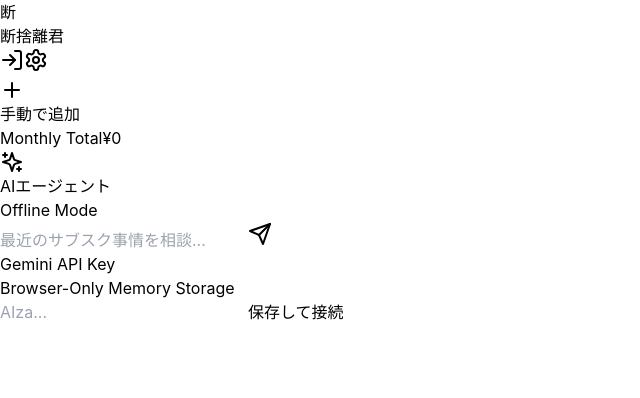
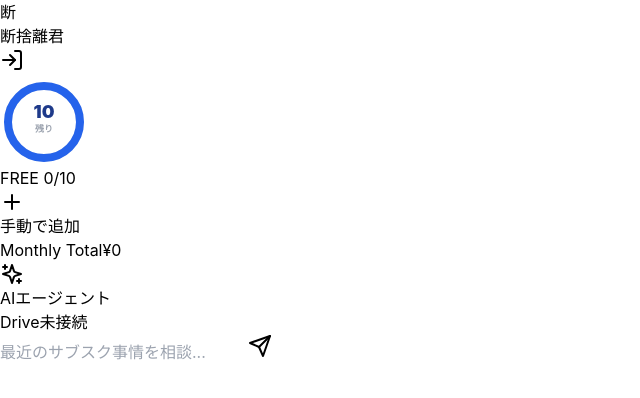
Before and after one commit to atsunarisayama/contract-manager, a React (Vite) app in the folder contract-manager-app/: page / in a window 1280 px wide. Shown: the top 398 px of the page, without its empty margins (0-640 px from the left). Built offline with nearby package versions, Linux system fonts and the light colour scheme.

Commit message:
fix: App.jsx更新

```diff
--- a/contract-manager-app/src/App.jsx
+++ b/contract-manager-app/src/App.jsx
@@ -1,9 +1,36 @@
 import React, { useState, useEffect, useRef } from 'react';
-import { X, Plus, Send, Sparkles, Trash2, Search, Settings, Cloud, CloudOff, LogIn, LogOut } from 'lucide-react';
+import { X, Plus, Send, Sparkles, Cloud, LogIn } from 'lucide-react';
 
 const CLIENT_ID = '225390370216-6ss986645gnsb7jqbgiqv5sbrn282c74.apps.googleusercontent.com';
 const SCOPES = 'https://www.googleapis.com/auth/drive.file';
 const FILE_NAME = 'minimalizer_data.json';
+const LIMIT_FREE = 10;
+const LIMIT_PAID = 50;
+
+const UsageDonut = ({ used, limit, isPaid }) => {
+  const radius = 36;
+  const circumference = 2 * Math.PI * radius;
+  const remaining = Math.max(0, limit - used);
+  const progress = remaining / limit;
+  const dashOffset = circumference * (1 - progress);
+  const color = progress > 0.5 ? '#2563eb' : progress > 0.2 ? '#f59e0b' : '#ef4444';
+  return (
+    <div className="flex flex-col items-center gap-1">
+      <svg width="88" height="88" viewBox="0 0 88 88">
+        <circle cx="44" cy="44" r={radius} fill="none" stroke="#e5e7eb" strokeWidth="8" />
+        <circle cx="44" cy="44" r={radius} fill="none" stroke={color} strokeWidth="8"
+          strokeDasharray={circumference} strokeDashoffset={dashOffset}
+          strokeLinecap="round" transform="rotate(-90 44 44)"
+          style={{ transition: 'stroke-dashoffset 0.5s ease' }} />
+        <text x="44" y="40" textAnchor="middle" style={{ fontSize: '18px', fontWeight: 900, fill: '#1e3a8a' }}>{remaining}</text>
+        <text x="44" y="54" textAnchor="middle" style={{ fontSize: '9px', fill: '#9ca3af', fontWeight: 700 }}>残り</text>
+      </svg>
+      <div className={`text-[9px] font-black uppercase tracking-widest px-2 py-0.5 rounded-full ${isPaid ? 'bg-blue-100 text-blue-600' : 'bg-gray-100 text-gray-400'}`}>
+        {isPaid ? 'PRO' : 'FREE'} {used}/{limit}
+      </div>
+    </div>
+  );
+};
 
 const ContractManager = () => {
   const [contracts, setContracts] = useState([]);
@@ -15,70 +42,63 @@ const ContractManager = () => {
   const [showAISuggestion, setShowAISuggestion] = useState(false);
   const [aiSuggestion, setAISuggestion] = useState(null);
   const [deleteTarget, setDeleteTarget] = useState(null);
-  const [searchFilter, setSearchFilter] = useState('');
-  const [geminiApiKey, setGeminiApiKey] = useState('');
-  const [showApiKeyInput, setShowApiKeyInput] = useState(false);
   const [accessToken, setAccessToken] = useState(null);
   const [driveFileId, setDriveFileId] = useState(null);
-  // ✅ 修正: 手動追加用の専用state
   const [newContract, setNewContract] = useState({ name: '', monthlyFee: '' });
+  const [usageCount, setUsageCount] = useState(0);
+  const [usageMonth, setUsageMonth] = useState('');
+  const [isPaid, setIsPaid] = useState(false);
+  const usageLimit = isPaid ? LIMIT_PAID : LIMIT_FREE;
   const chatEndRef = useRef(null);
 
-  // 1. 初期化ロジック
   useEffect(() => {
-    const savedKey = localStorage.getItem('geminiApiKey');
-    if (savedKey) setGeminiApiKey(savedKey);
-    else setShowApiKeyInput(true);
+    const savedUsage = localStorage.getItem('usageData');
+    const currentMonth = new Date().toISOString().slice(0, 7);
+    if (savedUsage) {
+      const { count, month } = JSON.parse(savedUsage);
+      if (month === currentMonth) { setUsageCount(count); setUsageMonth(month); }
+      else resetUsage(currentMonth);
+    } else { resetUsage(currentMonth); }
 
-    // Google Identity Servicesの準備
     const script = document.createElement('script');
     script.src = "https://accounts.google.com/gsi/client";
     script.onload = () => {
       window.tokenClient = window.google.accounts.oauth2.initTokenClient({
-        client_id: CLIENT_ID,
-        scope: SCOPES,
+        client_id: CLIENT_ID, scope: SCOPES,
         callback: (response) => {
-          if (response.access_token) {
-            setAccessToken(response.access_token);
-            loadDataFromDrive(response.access_token);
-          }
+          if (response.access_token) { setAccessToken(response.access_token); loadDataFromDrive(response.access_token); }
         },
       });
     };
     document.body.appendChild(script);
   }, []);
 
-  useEffect(() => {
-    chatEndRef.current?.scrollIntoView({ behavior: 'smooth' });
-  }, [messages]);
+  useEffect(() => { chatEndRef.current?.scrollIntoView({ behavior: 'smooth' }); }, [messages]);
 
-  // 2. Google Drive連携 (Limbs: 手足)
+  const resetUsage = (month) => {
+    setUsageCount(0); setUsageMonth(month);
+    localStorage.setItem('usageData', JSON.stringify({ count: 0, month }));
+  };
+  const incrementUsage = () => {
+    const newCount = usageCount + 1; setUsageCount(newCount);
+    localStorage.setItem('usageData', JSON.stringify({ count: newCount, month: usageMonth }));
+  };
+  const isLimitReached = () => usageCount >= usageLimit;
+
   const handleAuth = () => window.tokenClient.requestAccessToken();
 
   const loadDataFromDrive = async (token) => {
     setIsLoading(true);
     try {
-      const listRes = await fetch(`https://www.googleapis.com/drive/v3/files?q=name='${FILE_NAME}'&fields=files(id,name)`, {
-        headers: { Authorization: `Bearer ${token}` }
-      });
+      const listRes = await fetch(`https://www.googleapis.com/drive/v3/files?q=name='${FILE_NAME}'&fields=files(id,name)`, { headers: { Authorization: `Bearer ${token}` } });
       const listData = await listRes.json();
-
       if (listData.files && listData.files.length > 0) {
-        const fileId = listData.files[0].id;
-        setDriveFileId(fileId);
-        const contentRes = await fetch(`https://www.googleapis.com/drive/v3/files/${fileId}?alt=media`, {
-          headers: { Authorization: `Bearer ${token}` }
-        });
+        const fileId = listData.files[0].id; setDriveFileId(fileId);
+        const contentRes = await fetch(`https://www.googleapis.com/drive/v3/files/${fileId}?alt=media`, { headers: { Authorization: `Bearer ${token}` } });
         const content = await contentRes.json();
         setContracts(Array.isArray(content) ? content : []);
-      } else {
-        await saveDataToDrive([], token);
-      }
-    } catch (e) {
-      console.error("Drive Sync Error:", e);
-    } finally {
-      setIsLoading(false);
-    }
+      } else { await saveDataToDrive([], token); }
+    } catch (e) { console.error("Drive Sync Error:", e); } finally { setIsLoading(false); }
   };
 
   const saveDataToDrive = async (newData, token = accessToken, fileId = driveFileId) => {
@@ -88,105 +108,72 @@ const ContractManager = () => {
     const formData = new FormData();
     formData.append('metadata', new Blob([JSON.stringify(metadata)], { type: 'application/json' }));
     formData.append('file', blob);
-
-    const url = fileId
-      ? `https://www.googleapis.com/upload/drive/v3/files/${fileId}?uploadType=multipart`
-      : `https://www.googleapis.com/upload/drive/v3/files?uploadType=multipart`;
-
-    await fetch(url, {
-      method: fileId ? 'PATCH' : 'POST',
-      headers: { Authorization: `Bearer ${token}` },
-      body: formData
-    }).then(res => res.json()).then(data => { if(data.id) setDriveFileId(data.id); });
+    const url = fileId ? `https://www.googleapis.com/upload/drive/v3/files/${fileId}?uploadType=multipart` : `https://www.googleapis.com/upload/drive/v3/files?uploadType=multipart`;
+    await fetch(url, { method: fileId ? 'PATCH' : 'POST', headers: { Authorization: `Bearer ${token}` }, body: formData })
+      .then(res => res.json()).then(data => { if (data.id) setDriveFileId(data.id); });
   };
 
-  // 3. AI・業務ロジック (Brain: 脳)
   const addContract = async (contractData) => {
-    const contract = {
-      id: Date.now().toString(),
-      ...contractData,
-      monthlyFee: contractData.monthlyFee ? parseInt(contractData.monthlyFee) : 0,
-      addedAt: new Date().toISOString().split('T')[0]
-    };
-    const updated = [...contracts, contract];
-    setContracts(updated);
+    const contract = { id: Date.now().toString(), ...contractData, monthlyFee: contractData.monthlyFee ? parseInt(contractData.monthlyFee) : 0, addedAt: new Date().toISOString().split('T')[0] };
+    const updated = [...contracts, contract]; setContracts(updated);
     if (accessToken) await saveDataToDrive(updated);
-    setShowAddModal(false);
-    setShowAISuggestion(false);
-    // ✅ 修正: 追加後にフォームをリセット
-    setNewContract({ name: '', monthlyFee: '' });
+    setShowAddModal(false); setShowAISuggestion(false); setNewContract({ name: '', monthlyFee: '' });
   };
 
   const deleteContract = async (id) => {
-    const updated = contracts.filter(c => c.id !== id);
-    setContracts(updated);
-    if (accessToken) await saveDataToDrive(updated);
-    setShowDeleteModal(false);
+    const updated = contracts.filter(c => c.id !== id); setContracts(updated);
+    if (accessToken) await saveDataToDrive(updated); setShowDeleteModal(false);
   };
 
   const callGeminiAPI = async (userMessage) => {
-    if (!geminiApiKey) return;
+    if (isLimitReached()) {
+      setMessages(prev => [...prev, { role: 'assistant', content: isPaid ? '今月の利用上限（50回）に達しました。来月1日にリセットされます。' : '無料プランの今月の利用上限（10回）に達しました。有料プラン（月500円）で50回まで使えます。' }]);
+      return;
+    }
     const contractsContext = contracts.map(c => `- ${c.name} (¥${c.monthlyFee}/月)`).join('\n');
     const systemPrompt = `あなたはサブスク管理アシスタントです。\n現在の契約リスト:\n${contractsContext || 'なし'}\n提案時は SUGGEST: {"name": "...", "monthlyFee": ...} 形式を必ず含めてください。`;
-
     try {
-      const response = await fetch(`https://generativelanguage.googleapis.com/v1beta/models/gemini-flash-latest:generateContent?key=${geminiApiKey}`, {
-        method: 'POST',
-        headers: { 'Content-Type': 'application/json' },
-        body: JSON.stringify({
-          contents: [{ parts: [{ text: `${systemPrompt}\n\nユーザー: ${userMessage}` }] }]
-        })
-      });
+      // VercelサーバーレスAPI経由（APIキーはVercel環境変数 GEMINI_API_KEY に設置）
+      const response = await fetch('/api/chat', { method: 'POST', headers: { 'Content-Type': 'application/json' }, body: JSON.stringify({ message: `${systemPrompt}\n\nユーザー: ${userMessage}` }) });
       const data = await response.json();
-      const aiResponse = data.candidates[0].content.parts[0].text;
+      const aiResponse = data.text;
+      incrementUsage();
       const suggestMatch = aiResponse.match(/SUGGEST:\s*({.*?})/);
-
       if (suggestMatch) {
-        setAISuggestion(JSON.parse(suggestMatch[1]));
-        setShowAISuggestion(true);
+        setAISuggestion(JSON.parse(suggestMatch[1])); setShowAISuggestion(true);
         setMessages(prev => [...prev, { role: 'assistant', content: aiResponse.replace(/SUGGEST:\s*{.*?}/, '').trim() }]);
-      } else {
-        setMessages(prev => [...prev, { role: 'assistant', content: aiResponse }]);
-      }
-    } catch (e) {
-      setMessages(prev => [...prev, { role: 'assistant', content: `脳の通信エラー: ${e.message}` }]);
-    }
+      } else { setMessages(prev => [...prev, { role: 'assistant', content: aiResponse }]); }
+    } catch (e) { setMessages(prev => [...prev, { role: 'assistant', content: `通信エラー: ${e.message}` }]); }
   };
 
   const sendMessage = async () => {
     if (!inputMessage.trim()) return;
     setMessages(prev => [...prev, { role: 'user', content: inputMessage }]);
-    setInputMessage('');
-    setIsLoading(true);
-    await callGeminiAPI(inputMessage);
-    setIsLoading(false);
+    setInputMessage(''); setIsLoading(true);
+    await callGeminiAPI(inputMessage); setIsLoading(false);
   };
 
   return (
     <div className="flex h-screen bg-gray-50 text-gray-900 overflow-hidden font-sans">
-      {/* 左：インベントリ（静） */}
       <div className="w-80 bg-white border-r border-gray-200 flex flex-col">
         <div className="p-4 border-b border-gray-100 bg-gray-50/50">
           <div className="flex items-center justify-between mb-4">
             <h1 className="text-xl font-black text-blue-600 flex items-center gap-2">
-              <div className="w-8 h-8 bg-blue-600 rounded-lg flex items-center justify-center text-white text-sm">断</div>
-              断捨離君
+              <div className="w-8 h-8 bg-blue-600 rounded-lg flex items-center justify-center text-white text-sm">断</div>断捨離君
             </h1>
-            <div className="flex gap-1">
-              <button onClick={handleAuth} title="Google Drive接続" className={`p-2 rounded-xl transition-colors ${accessToken ? 'bg-green-100 text-green-700' : 'bg-gray-100 text-gray-400 hover:bg-gray-200'}`}>
-                {accessToken ? <Cloud className="w-5 h-5" /> : <LogIn className="w-5 h-5" />}
-              </button>
-              <button onClick={() => setShowApiKeyInput(true)} className="p-2 bg-gray-100 text-gray-400 rounded-xl hover:bg-gray-200">
-                <Settings className="w-5 h-5" />
-              </button>
-            </div>
+            <button onClick={handleAuth} title="Google Drive接続" className={`p-2 rounded-xl transition-colors ${accessToken ? 'bg-green-100 text-green-700' : 'bg-gray-100 text-gray-400 hover:bg-gray-200'}`}>
+              {accessToken ? <Cloud className="w-5 h-5" /> : <LogIn className="w-5 h-5" />}
+            </button>
+          </div>
+          <div className="flex justify-center mb-4">
+            <UsageDonut used={usageCount} limit={usageLimit} isPaid={isPaid} />
           </div>
           <button onClick={() => { setNewContract({ name: '', monthlyFee: '' }); setShowAddModal(true); }} className="w-full py-3 bg-blue-600 text-white rounded-xl font-bold hover:bg-blue-700 shadow-lg shadow-blue-200 flex items-center justify-center gap-2 mb-4">
             <Plus className="w-5 h-5" /> 手動で追加
           </button>
           <div className="p-3 bg-white rounded-xl border border-gray-200 shadow-sm flex justify-between items-center">
             <span className="text-[10px] font-bold text-gray-400 uppercase tracking-widest">Monthly Total</span>
-            <span className="text-lg font-black text-blue-900">¥{contracts.reduce((s,c)=>s+c.monthlyFee,0).toLocaleString()}</span>
+            <span className="text-lg font-black text-blue-900">¥{contracts.reduce((s, c) => s + c.monthlyFee, 0).toLocaleString()}</span>
           </div>
         </div>
         <div className="flex-1 overflow-y-auto p-4 space-y-3">
@@ -202,7 +189,6 @@ const ContractManager = () => {
         </div>
       </div>
 
-      {/* 右：チャット（動） */}
       <div className="flex-1 flex flex-col bg-gray-50">
         <div className="p-4 bg-white/80 backdrop-blur-md border-b border-gray-200 flex items-center justify-between">
           <div className="flex items-center gap-3">
@@ -213,10 +199,11 @@ const ContractManager = () => {
               <h2 className="font-black text-sm">AIエージェント</h2>
               <div className="flex items-center gap-1">
                 <div className={`w-1.5 h-1.5 rounded-full ${accessToken ? 'bg-green-500' : 'bg-gray-300'}`}></div>
-                <p className="text-[10px] text-gray-500 font-bold uppercase tracking-tighter">{accessToken ? 'Sync Active' : 'Offline Mode'}</p>
+                <p className="text-[10px] text-gray-500 font-bold uppercase tracking-tighter">{accessToken ? 'Drive Sync Active' : 'Drive未接続'}</p>
               </div>
             </div>
           </div>
+          {isLimitReached() && <div className="text-[10px] font-black text-red-500 bg-red-50 px-3 py-1 rounded-full">今月の上限に達しました</div>}
         </div>
 
         <div className="flex-1 overflow-y-auto p-6 space-y-6">
@@ -233,23 +220,11 @@ const ContractManager = () => {
 
         <div className="p-4 bg-white border-t border-gray-200">
           <div className="max-w-4xl mx-auto flex gap-3">
-            <input type="text" value={inputMessage} onChange={(e)=>setInputMessage(e.target.value)} onKeyPress={(e)=>e.key==='Enter'&&sendMessage()} placeholder="最近のサブスク事情を相談..." className="flex-1 px-6 py-4 bg-gray-50 border-none rounded-2xl focus:ring-2 focus:ring-blue-500 transition-all font-medium" />
-            <button onClick={sendMessage} className="p-4 bg-blue-600 text-white rounded-2xl hover:bg-blue-700 shadow-lg shadow-blue-200 transition-all"><Send className="w-5 h-5" /></button>
+            <input type="text" value={inputMessage} onChange={(e) => setInputMessage(e.target.value)} onKeyPress={(e) => e.key === 'Enter' && sendMessage()} placeholder={isLimitReached() ? '今月の上限に達しました' : '最近のサブスク事情を相談...'} disabled={isLimitReached()} className="flex-1 px-6 py-4 bg-gray-50 border-none rounded-2xl focus:ring-2 focus:ring-blue-500 transition-all font-medium disabled:opacity-50" />
+            <button onClick={sendMessage} disabled={isLimitReached()} className="p-4 bg-blue-600 text-white rounded-2xl hover:bg-blue-700 shadow-lg shadow-blue-200 transition-all disabled:opacity-50"><Send className="w-5 h-5" /></button>
           </div>
         </div>
       </div>
-
-      {/* 設定・提案モーダル */}
-      {showApiKeyInput && (
-        <div className="fixed inset-0 bg-gray-900/60 backdrop-blur-md flex items-center justify-center z-[100] p-4">
-          <div className="bg-white rounded-3xl p-8 w-full max-w-sm shadow-2xl">
-            <h3 className="font-black text-xl mb-2 text-center">Gemini API Key</h3>
-            <p className="text-[10px] text-gray-400 mb-6 text-center font-bold uppercase tracking-widest">Browser-Only Memory Storage</p>
-            <input type="password" id="apiInput" className="w-full px-4 py-4 bg-gray-50 rounded-2xl border-none focus:ring-2 focus:ring-blue-500 mb-6 font-mono" placeholder="AIza..." defaultValue={geminiApiKey} />
-            <button onClick={()=>{const k=document.getElementById('apiInput').value; localStorage.setItem('geminiApiKey',k); setGeminiApiKey(k); setShowApiKeyInput(false);}} className="w-full py-4 bg-blue-600 text-white rounded-2xl font-black shadow-lg shadow-blue-200 hover:scale-[1.02] active:scale-95 transition-all">保存して接続</button>
-          </div>
-        </div>
-      )}
 
       {showAISuggestion && aiSuggestion && (
         <div className="fixed inset-0 bg-blue-900/20 backdrop-blur-sm flex items-end sm:items-center justify-center z-[100] p-4">
@@ -263,8 +238,8 @@ const ContractManager = () => {
               <div className="text-blue-600 font-black">¥{aiSuggestion.monthlyFee.toLocaleString()}/月</div>
             </div>
             <div className="flex gap-3">
-              <button onClick={()=>addContract(aiSuggestion)} className="flex-1 py-4 bg-blue-600 text-white rounded-2xl font-black shadow-lg shadow-blue-200 hover:bg-blue-700 transition-all">承認してDrive更新</button>
-              <button onClick={()=>setShowAISuggestion(false)} className="flex-1 py-4 bg-gray-100 text-gray-400 rounded-2xl font-black hover:bg-gray-200 transition-all">無視</button>
+              <button onClick={() => addContract(aiSuggestion)} className="flex-1 py-4 bg-blue-600 text-white rounded-2xl font-black shadow-lg shadow-blue-200 hover:bg-blue-700 transition-all">承認してDrive更新</button>
+              <button onClick={() => setShowAISuggestion(false)} className="flex-1 py-4 bg-gray-100 text-gray-400 rounded-2xl font-black hover:bg-gray-200 transition-all">無視</button>
             </div>
           </div>
         </div>
@@ -275,23 +250,22 @@ const ContractManager = () => {
           <div className="bg-white rounded-3xl p-8 w-full max-w-sm">
             <h3 className="font-black text-xl mb-6 text-center">この契約を解除（削除）しますか？</h3>
             <div className="flex gap-3">
-              <button onClick={()=>deleteContract(deleteTarget.id)} className="flex-1 py-4 bg-red-500 text-white rounded-2xl font-black shadow-lg shadow-red-200">削除を実行</button>
-              <button onClick={()=>setShowDeleteModal(false)} className="flex-1 py-4 bg-gray-100 text-gray-400 rounded-2xl font-black">戻る</button>
+              <button onClick={() => deleteContract(deleteTarget.id)} className="flex-1 py-4 bg-red-500 text-white rounded-2xl font-black shadow-lg shadow-red-200">削除を実行</button>
+              <button onClick={() => setShowDeleteModal(false)} className="flex-1 py-4 bg-gray-100 text-gray-400 rounded-2xl font-black">戻る</button>
             </div>
           </div>
         </div>
       )}
 
-      {/* ✅ 修正: 手動追加モーダル - 専用stateを使用 */}
       {showAddModal && (
         <div className="fixed inset-0 bg-black/60 backdrop-blur-md flex items-center justify-center z-[100] p-4">
           <div className="bg-white rounded-3xl p-8 w-full max-w-sm">
             <h3 className="font-black text-xl mb-6">新規サブスク登録</h3>
-            <input type="text" placeholder="サービス名" className="w-full p-4 bg-gray-50 rounded-2xl mb-3 border-none focus:ring-2 focus:ring-blue-500" value={newContract.name} onChange={e=>setNewContract({...newContract, name:e.target.value})} />
-            <input type="number" placeholder="月額" className="w-full p-4 bg-gray-50 rounded-2xl mb-6 border-none focus:ring-2 focus:ring-blue-500" value={newContract.monthlyFee} onChange={e=>setNewContract({...newContract, monthlyFee:e.target.value})} />
+            <input type="text" placeholder="サービス名" className="w-full p-4 bg-gray-50 rounded-2xl mb-3 border-none focus:ring-2 focus:ring-blue-500" value={newContract.name} onChange={e => setNewContract({ ...newContract, name: e.target.value })} />
+            <input type="number" placeholder="月額" className="w-full p-4 bg-gray-50 rounded-2xl mb-6 border-none focus:ring-2 focus:ring-blue-500" value={newContract.monthlyFee} onChange={e => setNewContract({ ...newContract, monthlyFee: e.target.value })} />
             <div className="flex gap-3">
-              <button onClick={()=>addContract(newContract)} className="flex-1 py-4 bg-blue-600 text-white rounded-2xl font-black shadow-lg shadow-blue-200">登録</button>
-              <button onClick={()=>setShowAddModal(false)} className="flex-1 py-4 bg-gray-100 text-gray-400 rounded-2xl font-black">キャンセル</button>
+              <button onClick={() => addContract(newContract)} className="flex-1 py-4 bg-blue-600 text-white rounded-2xl font-black shadow-lg shadow-blue-200">登録</button>
+              <button onClick={() => setShowAddModal(false)} className="flex-1 py-4 bg-gray-100 text-gray-400 rounded-2xl font-black">キャンセル</button>
             </div>
           </div>
         </div>
```
